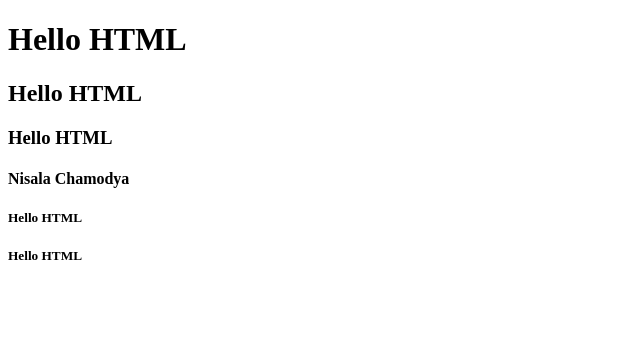
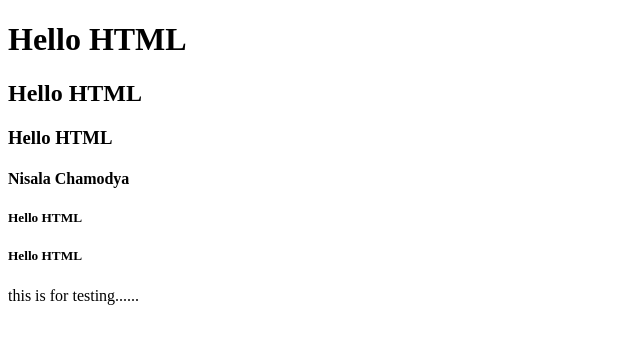
Before and after one commit to Nisala-Chamodya/My-Profile, a plain HTML site: page index.html in a window 1280 px wide. Shown: the whole page, without its empty margins (0-640 px from the left). Drawn offline with Linux system fonts and the light colour scheme.

```diff
--- a/index.html
+++ b/index.html
@@ -15,6 +15,7 @@
 <h4> Nisala Chamodya  </h4>
 <h5> Hello HTML </h5>
 <h5> Hello HTML </h5>
+<p>this is for testing......</p>
 
 <body>
 
```
